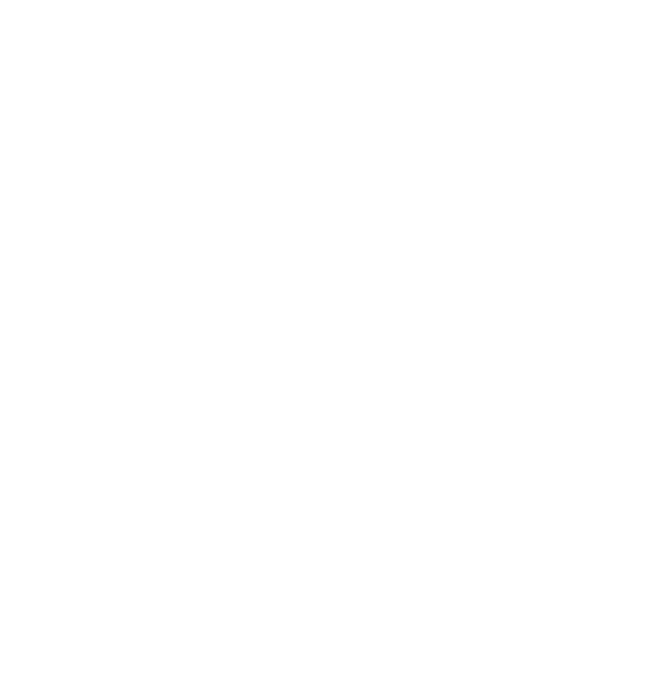
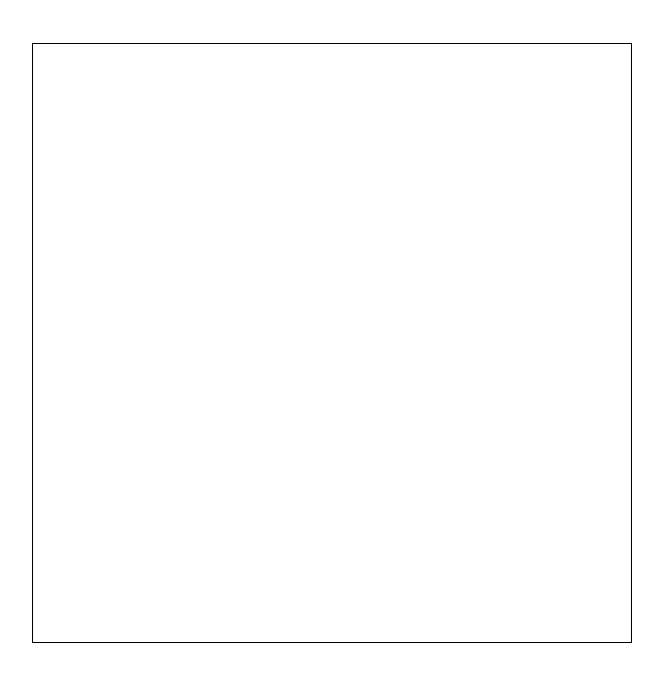
Before and after one commit to AshishChaudhary01/etch-a-sketch, a plain HTML site: page index.html in a window 1280 px wide. Shown: the whole page, without its empty margins (308-971 px from the left). Drawn offline with Linux system fonts and the light colour scheme.

Commit message:
Add html skeleton and basic styling to it
Add html skeleton and basic styling in-order and provide a frame to
add other content inside it.

```diff
--- a/assets/style.css
+++ b/assets/style.css
@@ -0,0 +1,24 @@
+.body{
+  margin: 0;
+}
+
+.center{
+  display: flex;
+  justify-content: center;
+  align-items: center;
+}
+
+.main{
+  padding: 20px 150px;
+}
+
+.container .title{
+  margin: 15px 0;
+}
+
+#container{
+  box-sizing: border-box;
+  width: 600px;
+  height: 600px;
+  border: 1px solid black;
+}
--- a/index.html
+++ b/index.html
@@ -7,7 +7,14 @@
   <link rel="stylesheet" href="assets/style.css">
 </head>
 <body>
+  <section class="main center">
+    <div class="container">
+      <div class="title"></div>
+      <div id="container"></div>
+    </div>
 
+    </div>
+  </section>
   <script src="assets/script.js"></script>
 </body>
 </html>
```
